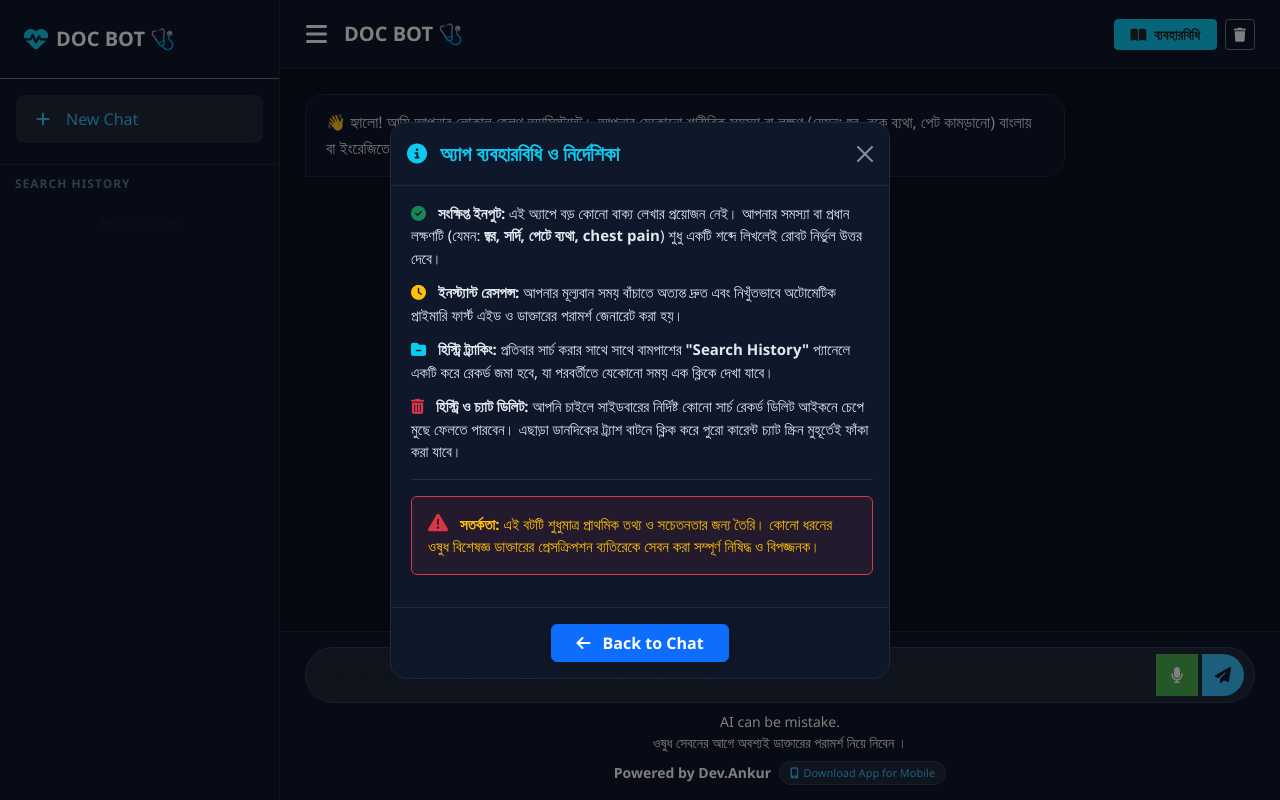
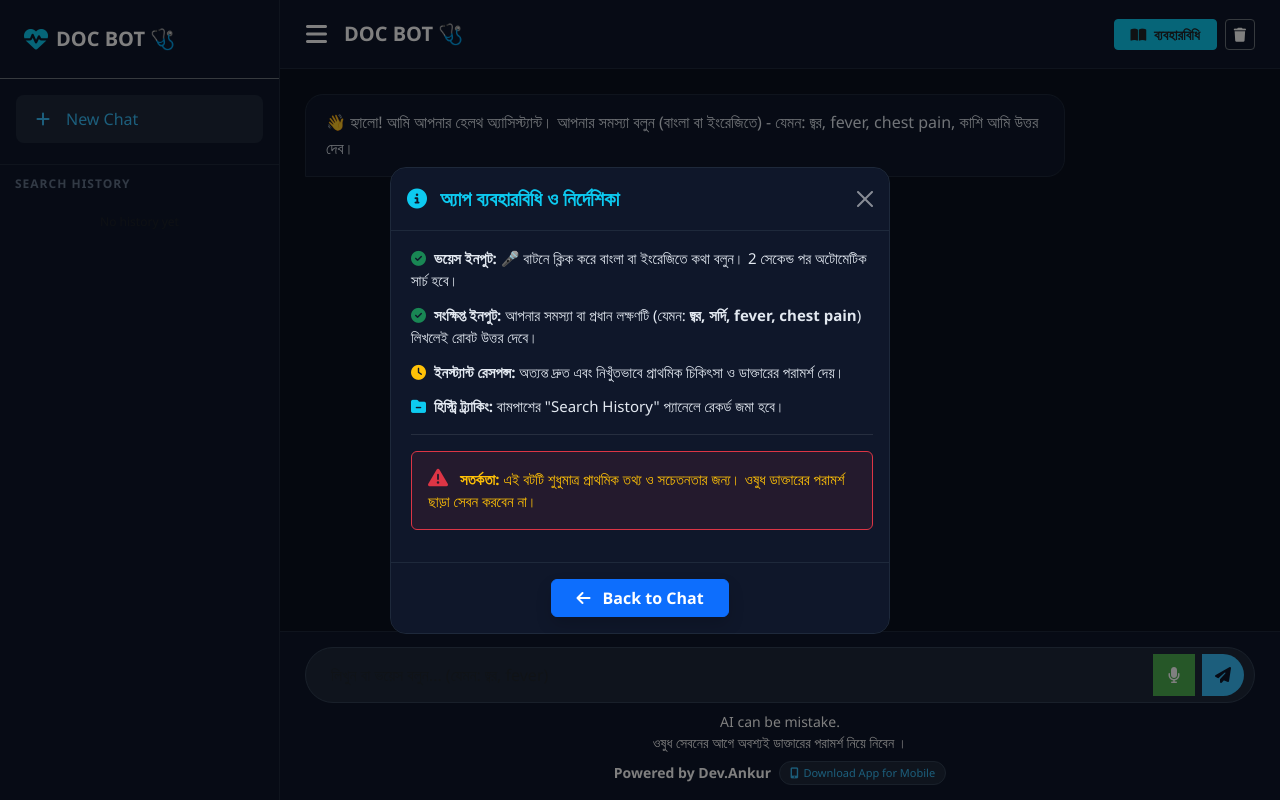
Before and after one commit to Saha-Pradyumna-Prasad/Doc_Bot, a Flask app: page / in a window 1280 px wide, after a click on "ব্যবহারবিধি". Run offline with Flask 3, Linux system fonts and the light colour scheme; some libraries are stand-ins or nearby versions.

Commit message:
Update index.html

```diff
--- a/templates/index.html
+++ b/templates/index.html
@@ -2,14 +2,14 @@
 <html lang="en">
 <head>
     <meta charset="UTF-8">
-    <meta name="viewport" content="width=device-width, initial-scale=1.0">
+    <meta name="viewport" content="width=device-width, initial-scale=1.0, user-scalable=yes">
     <title>Medi Chatbot - AI Assistant</title>
     <link href="https://cdn.jsdelivr.net/npm/bootstrap@5.3.2/dist/css/bootstrap.min.css" rel="stylesheet">
     <link rel="stylesheet" href="https://cdnjs.cloudflare.com/ajax/libs/font-awesome/6.4.0/css/all.min.css">
 
     <style>
         body, html {
-            background-color: #0b111e; /* Deep Cyber Blue Background */
+            background-color: #0b111e;
             font-family: 'Segoe UI', Tahoma, Geneva, Verdana, sans-serif;
             color: #e2e8f0;
             height: 100%;
@@ -24,7 +24,6 @@
             width: 100%;
         }
 
-        /* Sidebar Styling - Dark Tech Blue */
         #sidebar-wrapper {
             height: 100vh;
             width: 280px;
@@ -55,7 +54,6 @@
             color: #38bdf8 !important;
         }
 
-        /* History Container */
         .history-section {
             flex-grow: 1;
             overflow-y: auto;
@@ -115,7 +113,6 @@
             background-color: rgba(239, 68, 68, 0.1);
         }
 
-        /* Chat Area Styling */
         #chat-container {
             background-color: #0b111e;
             display: flex;
@@ -137,7 +134,6 @@
             padding: 25px;
         }
 
-        /* Custom Scrollbar */
         #chat-box::-webkit-scrollbar, .history-section::-webkit-scrollbar {
             width: 6px;
         }
@@ -146,7 +142,6 @@
             border-radius: 4px;
         }
 
-        /* Message Bubbles */
         .message-row {
             display: flex;
             margin-bottom: 20px;
@@ -182,7 +177,6 @@
             word-break: break-word;
         }
 
-        /* Input Panel */
         .input-panel {
             background-color: #0f172a;
             border-top: 1px solid #1e293b;
@@ -194,19 +188,25 @@
             border: 1px solid #334155;
             border-radius: 30px;
             padding: 5px 10px;
+            display: flex;
+            align-items: center;
+            gap: 8px;
         }
 
         #user-input {
             background-color: transparent;
             border: none;
             color: #e2e8f0;
-            padding-left: 15px;
+            padding: 10px 15px;
+            flex: 1;
+            font-size: 16px;
         }
 
         #user-input:focus {
             box-shadow: none;
             background-color: transparent;
             color: #e2e8f0;
+            outline: none;
         }
 
         .btn-send {
@@ -227,7 +227,6 @@
             transform: scale(1.05);
         }
 
-        /* Skeleton Loader Animation */
         .typing-loader {
             display: flex;
             align-items: center;
@@ -252,7 +251,6 @@
             30% { transform: translateY(-6px); }
         }
 
-        /* Backdrop / Overlay Overlay for Mobile */
         #sidebar-overlay {
             display: none;
             position: fixed;
@@ -264,7 +262,6 @@
             z-index: 1030;
         }
 
-        /* Custom Dark Modal Styling */
         .custom-modal .modal-content {
             background-color: #0f172a;
             border: 1px solid #1e293b;
@@ -283,7 +280,6 @@
             line-height: 1.5;
         }
 
-        /* Download App Button Styling */
         .btn-download-app {
             font-size: 11px;
             padding: 3px 10px;
@@ -304,7 +300,44 @@
             transform: translateY(-1px);
         }
 
-        /* ================= RESPONSIVE MEDIA QUERIES ================= */
+        /* Voice Button Styles */
+        .voice-btn {
+            background-color: #4CAF50;
+            color: white;
+            border: none;
+            width: 42px;
+            height: 42px;
+            border-radius: 50%;
+            display: flex;
+            align-items: center;
+            justify-content: center;
+            transition: all 0.2s ease;
+        }
+
+        .voice-btn:hover {
+            background-color: #45a049;
+            transform: scale(1.05);
+        }
+
+        .voice-btn.listening {
+            background-color: #ff4444;
+            animation: pulse 1.5s infinite;
+        }
+
+        @keyframes pulse {
+            0% { transform: scale(1); }
+            50% { transform: scale(1.1); }
+            100% { transform: scale(1); }
+        }
+
+        .voice-status {
+            font-size: 12px;
+            margin-top: 8px;
+            text-align: center;
+            color: #38bdf8;
+            min-height: 30px;
+        }
+
         @media (max-width: 768px) {
             #sidebar-wrapper {
                 position: fixed;
@@ -336,60 +369,15 @@
             .chat-header, .input-panel {
                 padding: 12px 15px;
             }
-        }
-        /* Voice Button Styles */
-.voice-btn {
-    background-color: #4CAF50;
-    color: white;
-    border: none;
-    width: 42px;
-    height: 42px;
-    border-radius: 50%;
-    display: flex;
-    align-items: center;
-    justify-content: center;
-    transition: all 0.2s ease;
-}
 
-.voice-btn:hover {
-    background-color: #45a049;
-    transform: scale(1.05);
-}
-
-.voice-btn.listening {
-    background-color: #ff4444;
-    animation: pulse 1.5s infinite;
-}
-
-@keyframes pulse {
-    0% { transform: scale(1); }
-    50% { transform: scale(1.1); }
-    100% { transform: scale(1); }
-}
-
-.input-group {
-    background-color: #1e293b;
-    border: 1px solid #334155;
-    border-radius: 30px;
-    padding: 5px 10px;
-    display: flex;
-    align-items: center;
-    gap: 5px;
+            .voice-btn, .btn-send {
+                width: 44px;
+                height: 44px;
             }
 
             #user-input {
-    background-color: transparent;
-    border: none;
-    color: #e2e8f0;
-    padding: 10px 15px;
-    flex: 1;
+                font-size: 16px;
             }
-
-.voice-status {
-    font-size: 12px;
-    margin-top: 5px;
-    text-align: center;
-    color: #38bdf8;
         }
     </style>
 </head>
@@ -438,7 +426,7 @@
 
             <div class="input-panel">
                 <div class="input-group">
-                    <input type="text" id="user-input" class="form-control" placeholder="আপনার লক্ষণ এখানে লিখুন... (যেমন: জ্বর, সর্দি, cough, chest pain)" onkeypress="if(event.key === 'Enter') sendMessage()">
+                    <input type="text" id="user-input" class="form-control" placeholder="লিখুন বা ভয়েস বলুন... (যেমন: জ্বর, fever)" onkeypress="if(event.key === 'Enter') sendMessage()">
                     <button class="voice-btn" id="voice-btn" onclick="startVoiceInput()">
                         <i class="fa-solid fa-microphone"></i>
                     </button>
@@ -449,7 +437,7 @@
                 <div id="voice-status" class="voice-status"></div>
                 <div class="text-center text-white mt-2">
                     <div style="font-size: 14px;">AI can be mistake.</div>
-                    <div style="font-size: 14px;">ওষুধ সেবনের আগে অবশ্যই ডাক্তারের পরামর্শ নিয়ে নিবেন । </div>
+                    <div style="font-size: 14px;">ওষুধ সেবনের আগে অবশ্যই ডাক্তারের পরামর্শ নিয়ে নিবেন ।</div>
                     <div class="mt-2 d-flex flex-column flex-sm-row align-items-center justify-content-center gap-2">
                         <footer style="font-size: 14px;"><b>Powered by Dev.Ankur</b></footer>
                         <a href="https://drive.google.com/file/d/1bEGJUW2Pl1JHRCVWKSrPxpZRkkpzWqSu/view?usp=sharing" class="btn-download-app" target="_blank">
@@ -472,26 +460,14 @@
                 </div>
                 <div class="modal-body">
                     <ul class="instructions-list list-unstyled ps-1">
-                        <li>
-                            <i class="fa-solid fa-circle-check text-success me-2"></i>
-                            <strong>সংক্ষিপ্ত ইনপুট:</strong> এই অ্যাপে বড় কোনো বাক্য লেখার প্রয়োজন নেই। আপনার সমস্যা বা প্রধান লক্ষণটি (যেমন: <b>জ্বর, সর্দি, পেটে ব্যথা, chest pain</b>) শুধু একটি শব্দে লিখলেই রোবট নির্ভুল উত্তর দেবে।
-                        </li>
-                        <li>
-                            <i class="fa-solid fa-clock text-warning me-2"></i>
-                            <strong>ইনস্ট্যান্ট রেসপন্স:</strong> আপনার মূল্যবান সময় বাঁচাতে অত্যন্ত দ্রুত এবং নিখুঁতভাবে অটোমেটিক প্রাইমারি ফার্স্ট এইড ও ডাক্তারের পরামর্শ জেনারেট করা হয়।
-                        </li>
-                        <li>
-                            <i class="fa-solid fa-folder-minus text-info me-2"></i>
-                            <strong>হিস্ট্রি ট্র্যাকিং:</strong> প্রতিবার সার্চ করার সাথে সাথে বামপাশের <b>"Search History"</b> প্যানেলে একটি করে রেকর্ড জমা হবে, যা পরবর্তীতে যেকোনো সময় এক ক্লিকে দেখা যাবে।
-                        </li>
-                        <li>
-                            <i class="fa-solid fa-trash-can text-danger me-2"></i>
-                            <strong>হিস্ট্রি ও চ্যাট ডিলিট:</strong> আপনি চাইলে সাইডবারের নির্দিষ্ট কোনো সার্চ রেকর্ড ডিলিট আইকনে চেপে মুছে ফেলতে পারবেন। এছাড়া ডানদিকের ট্র্যাশ বাটনে ক্লিক করে পুরো কারেন্ট চ্যাট স্ক্রিন মুহূর্তেই ফাঁকা করা যাবে।
-                        </li>
+                        <li><i class="fa-solid fa-circle-check text-success me-2"></i><strong>ভয়েস ইনপুট:</strong> 🎤 বাটনে ক্লিক করে বাংলা বা ইংরেজিতে কথা বলুন। 2 সেকেন্ড পর অটোমেটিক সার্চ হবে।</li>
+                        <li><i class="fa-solid fa-circle-check text-success me-2"></i><strong>সংক্ষিপ্ত ইনপুট:</strong> আপনার সমস্যা বা প্রধান লক্ষণটি (যেমন: <b>জ্বর, সর্দি, fever, chest pain</b>) লিখলেই রোবট উত্তর দেবে।</li>
+                        <li><i class="fa-solid fa-clock text-warning me-2"></i><strong>ইনস্ট্যান্ট রেসপন্স:</strong> অত্যন্ত দ্রুত এবং নিখুঁতভাবে প্রাথমিক চিকিৎসা ও ডাক্তারের পরামর্শ দেয়।</li>
+                        <li><i class="fa-solid fa-folder-minus text-info me-2"></i><strong>হিস্ট্রি ট্র্যাকিং:</strong> বামপাশের "Search History" প্যানেলে রেকর্ড জমা হবে।</li>
                         <hr class="border-secondary my-3">
                         <li class="bg-danger bg-opacity-10 p-3 rounded border border-danger border-opacity-20 text-warning">
                             <i class="fa-solid fa-triangle-exclamation me-2 fs-5 text-danger"></i>
-                            <strong>সতর্কতা:</strong> এই বটটি শুধুমাত্র প্রাথমিক তথ্য ও সচেতনতার জন্য তৈরি। কোনো ধরনের ওষুধ বিশেষজ্ঞ ডাক্তারের প্রেসক্রিপশন ব্যতিরেকে সেবন করা সম্পূর্ণ নিষিদ্ধ ও বিপজ্জনক।
+                            <strong>সতর্কতা:</strong> এই বটটি শুধুমাত্র প্রাথমিক তথ্য ও সচেতনতার জন্য। ওষুধ ডাক্তারের পরামর্শ ছাড়া সেবন করবেন না।
                         </li>
                     </ul>
                 </div>
@@ -509,12 +485,11 @@
     <script>
     // চ্যাট মেমোরি অবজেক্ট
     let currentChatId = null;
-    const WELCOME_TEXT = `👋 হ্যালো! আমি আপনার লোকাল হেলথ অ্যাসিস্ট্যান্ট। আপনার যেকোনো শারীরিক সমস্যা বা লক্ষণ (যেমন: জ্বর, বুকে ব্যথা, পেট কামড়ানো) বাংলায় বা ইংরেজিতে লিখুন বা ভয়েস বলুন। আমি তাৎক্ষণিক প্রাথমিক চিকিৎসা ও বিশেষজ্ঞ ডাক্তারের পরামর্শ দেব।`;
+    const WELCOME_TEXT = `👋 হ্যালো! আমি আপনার হেলথ অ্যাসিস্ট্যান্ট। আপনার সমস্যা বলুন (বাংলা বা ইংরেজিতে) - যেমন: জ্বর, fever, chest pain, কাশি আমি উত্তর দেব।`;
 
-    // Voice Recognition Setup
+    // Voice Recognition Setup - মোবাইল ও ওয়েব উভয়ের জন্য
     let recognition = null;
     let isListening = false;
-    let voiceTimeout = null;
 
     // ব্রাউজার Speech Recognition সাপোর্ট চেক
     function initSpeechRecognition() {
@@ -529,13 +504,13 @@
 
         const recognitionInstance = new SpeechRecognition();
         recognitionInstance.continuous = false;
-        recognitionInstance.interimResults = true;
+        recognitionInstance.interimResults = false;  // মোবাইলের জন্য false ভালো
         recognitionInstance.lang = 'bn-BD';  // বাংলা ও ইংরেজি উভয়ের জন্য
 
         return recognitionInstance;
     }
 
-    // ভয়েস ইনপুট শুরু করার ফাংশন (আপগ্রেডেড)
+    // ভয়েস ইনপুট শুরু করার ফাংশন (মোবাইল ফ্রেন্ডলি)
     function startVoiceInput() {
         // মাইক্রোফোন চেক
         if (!navigator.mediaDevices || !navigator.mediaDevices.getUserMedia) {
@@ -559,44 +534,30 @@
 
         recognition = new SpeechRecognition();
         recognition.continuous = false;
-        recognition.interimResults = true;
-        recognition.lang = 'bn-BD';  // বাংলা ও ইংরেজি উভয় সাপোর্ট
-
-        let finalTranscript = '';
-        let interimTranscript = '';
+        recognition.interimResults = false;  // মোবাইলের জন্য false
+        recognition.lang = 'bn-BD';  // বাংলা ও ইংরেজি
 
         // রেজাল্ট পাওয়ার পর
         recognition.onresult = function(event) {
-            finalTranscript = '';
-            interimTranscript = '';
-
+            let recognizedText = '';
             for (let i = event.resultIndex; i < event.results.length; i++) {
                 if (event.results[i].isFinal) {
-                    finalTranscript += event.results[i][0].transcript;
-                } else {
-                    interimTranscript += event.results[i][0].transcript;
+                    recognizedText += event.results[i][0].transcript;
                 }
             }
 
-            // ইন্টারিম রেজাল্ট দেখান (রিয়েল টাইম)
-            const currentText = finalTranscript || interimTranscript;
-            if (currentText.trim().length > 0) {
-                const inputField = document.getElementById('user-input');
-                inputField.value = currentText;
-            }
-
-            // ফাইনাল রেজাল্ট পেলে
-            if (finalTranscript.trim().length > 0) {
-                const recognizedText = finalTranscript.trim();
-                console.log('Final recognized:', recognizedText);
+            if (recognizedText.trim().length > 0) {
+                console.log('Recognized:', recognizedText);
                 const inputField = document.getElementById('user-input');
                 inputField.value = recognizedText;
                 showVoiceStatus('✅ "' + recognizedText + '"', 'success');
 
-                // 4-6 সেকেন্ড ওয়েট করে অটো সার্চ (এখন 2 সেকেন্ড)
+                // 1.5 সেকেন্ড পর অটো সার্চ
                 setTimeout(function() {
                     sendMessage();
-                }, 2000);
+                }, 1500);
+            } else {
+                showVoiceStatus('❌ কিছু বলা হয়নি, আবার চেষ্টা করুন', 'error');
             }
         };
 
@@ -613,7 +574,10 @@
                     errorMessage = 'মাইক্রোফোন পাওয়া যায়নি।';
                     break;
                 case 'not-allowed':
-                    errorMessage = 'মাইক্রোফোন অনুমতি দিন।';
+                    errorMessage = 'মাইক্রোফোন অনুমতি দিন। সেটিংসে গিয়ে মাইক্রোফোন Allow করুন।';
+                    break;
+                case 'network':
+                    errorMessage = 'নেটওয়ার্ক সমস্যা। আবার চেষ্টা করুন।';
                     break;
                 default:
                     errorMessage = 'আবার চেষ্টা করুন।';
@@ -632,7 +596,7 @@
             isListening = true;
             const voiceBtn = document.getElementById('voice-btn');
             voiceBtn.classList.add('listening');
-            showVoiceStatus('🎤 কথা বলা শুরু করুন (বাংলা বা ইংরেজি)...', 'listening');
+            showVoiceStatus('🎤 কথা বলুন (বাংলা বা ইংরেজি)...', 'listening');
         };
 
         // শুরু করুন
@@ -674,6 +638,13 @@
         isListening = false;
         const voiceBtn = document.getElementById('voice-btn');
         if(voiceBtn) voiceBtn.classList.remove('listening');
+
+        setTimeout(() => {
+            const statusDiv = document.getElementById('voice-status');
+            if (statusDiv && statusDiv.innerHTML.includes('শুনছি')) {
+                // স্ট্যাটাস থাকতে পারে, কিন্তু সাফ করছি না
+            }
+        }, 500);
     }
 
     // পেজ লোড হলে
@@ -681,7 +652,7 @@
         loadHistoryList();
         startNewChat();
 
-        // মাইক্রোফোন পারমিশন আগে থেকেই নেওয়া
+        // মাইক্রোফোন পারমিশন আগে থেকেই নেওয়া (মোবাইলের জন্য গুরুত্বপূর্ণ)
         if (navigator.mediaDevices && navigator.mediaDevices.getUserMedia) {
             navigator.mediaDevices.getUserMedia({ audio: true })
                 .then(function(stream) {
@@ -690,6 +661,7 @@
                 })
                 .catch(function(err) {
                     console.log('Microphone permission denied:', err);
+                    showVoiceStatus('🎤 মাইক্রোফোন অনুমতি দিন', 'error');
                 });
         }
     };
@@ -837,7 +809,7 @@
     }
 
     function escapeHtml(text) {
-        return text
+        return String(text)
             .replace(/&/g, '&amp;')
             .replace(/</g, '&lt;')
             .replace(/>/g, '&gt;')
```
Lines whose indentation alone changed are shown as unchanged.
